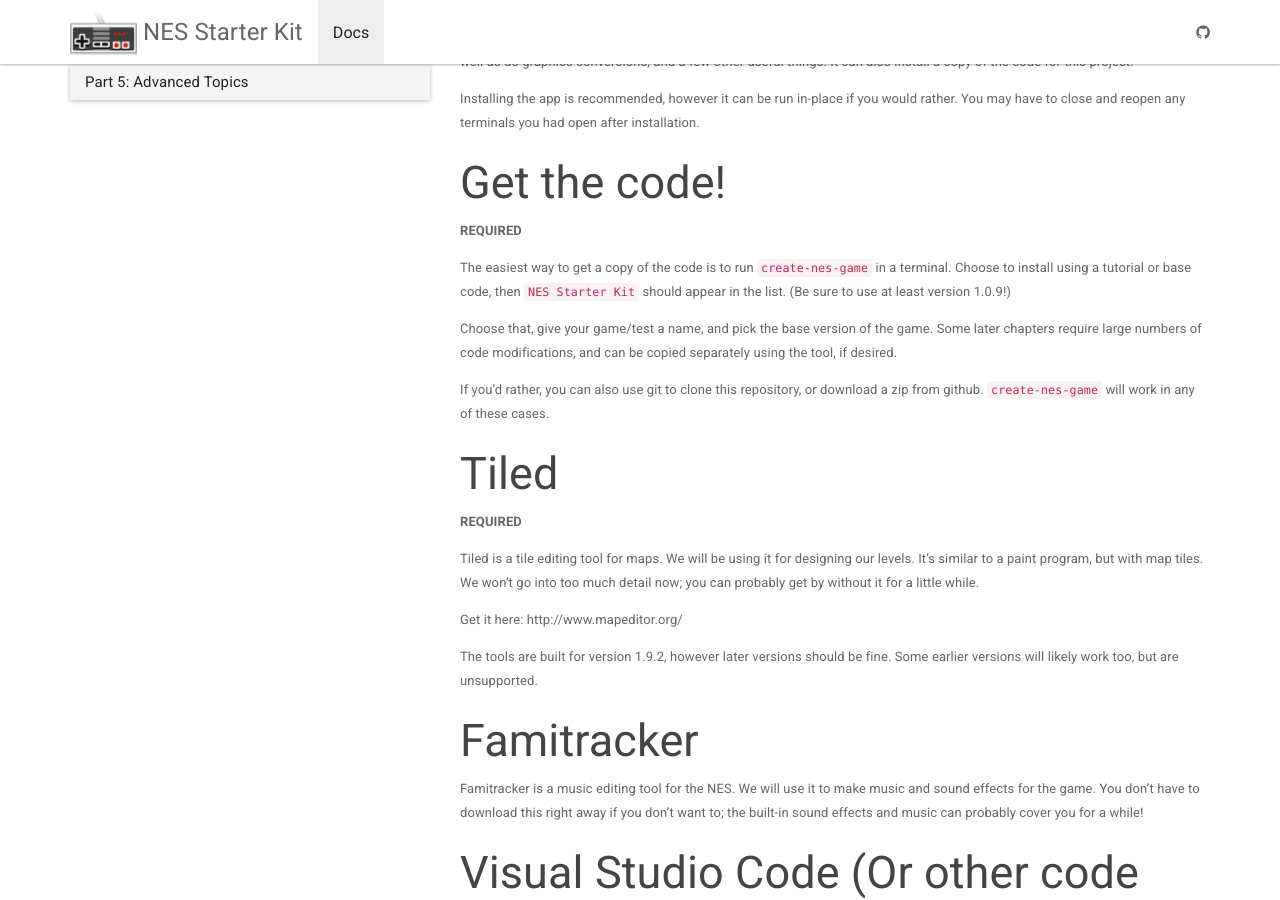
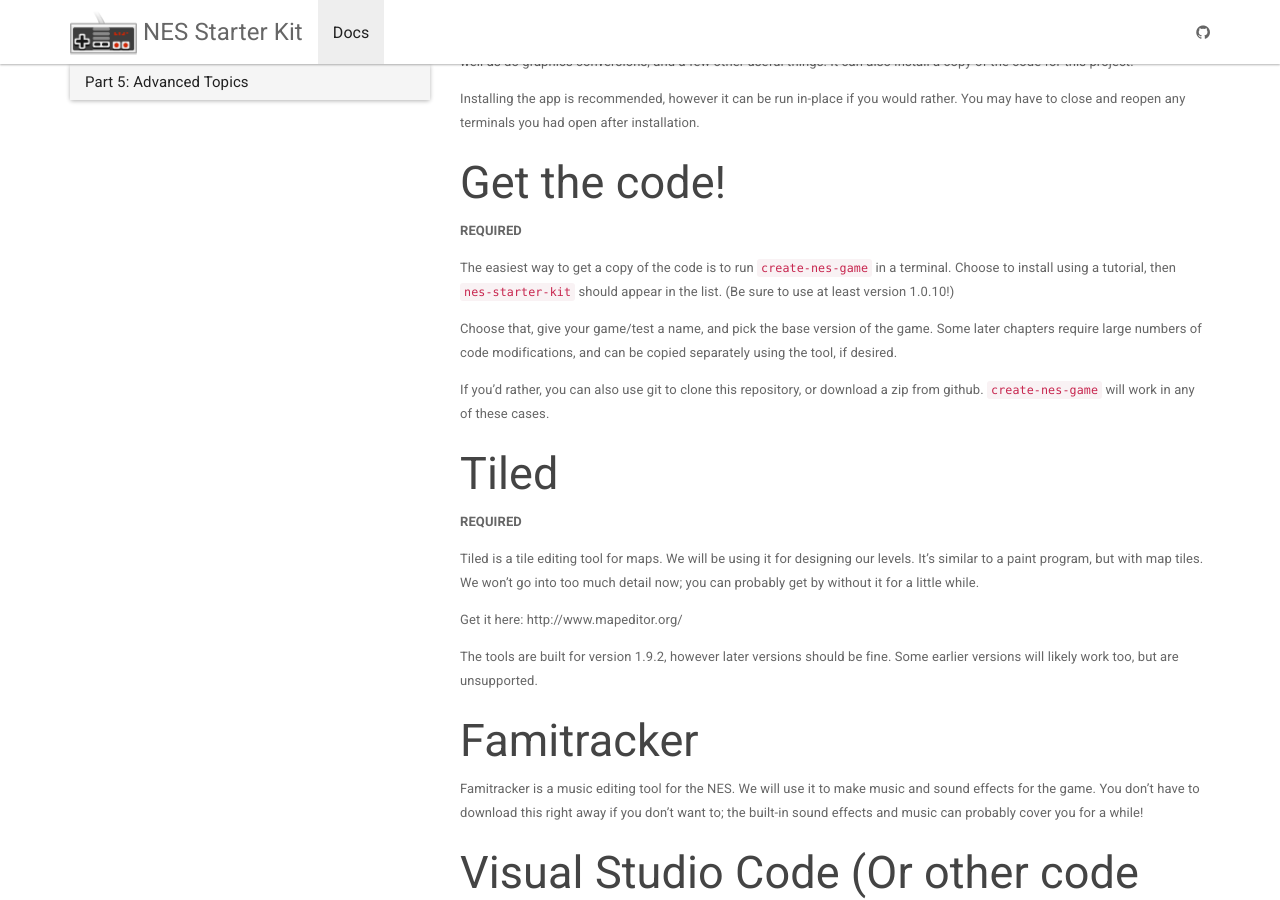
Before and after one commit to igwgames/nes-starter-kit, a Jekyll site: the page built from _docs/section_1/setting_up_your_tools.md, in a window 1280 px wide and 900 px high, scrolled down 519 px. Built offline with Jekyll 4.4.1, drawn with Linux system fonts in a browser that asks for light colours; nearby versions of some CDN libraries; our own code applies the rules of GitHub Pages for plain Markdown files.

Commit message:
Automated documentation update

```diff
--- a/_docs/section_1/setting_up_your_tools.md
+++ b/_docs/section_1/setting_up_your_tools.md
@@ -32,7 +32,7 @@
 **REQUIRED**
 
 The easiest way to get a copy of the code is to run `create-nes-game` in a terminal. Choose to install using a
-tutorial or base code, then `NES Starter Kit` should appear in the list. (Be sure to use at least version 1.0.9!)
+tutorial, then `nes-starter-kit` should appear in the list. (Be sure to use at least version 1.0.10!)
 
 Choose that, give your game/test a name, and pick the base version of the game. Some later chapters require large
 numbers of code modifications, and can be copied separately using the tool, if desired.
```
